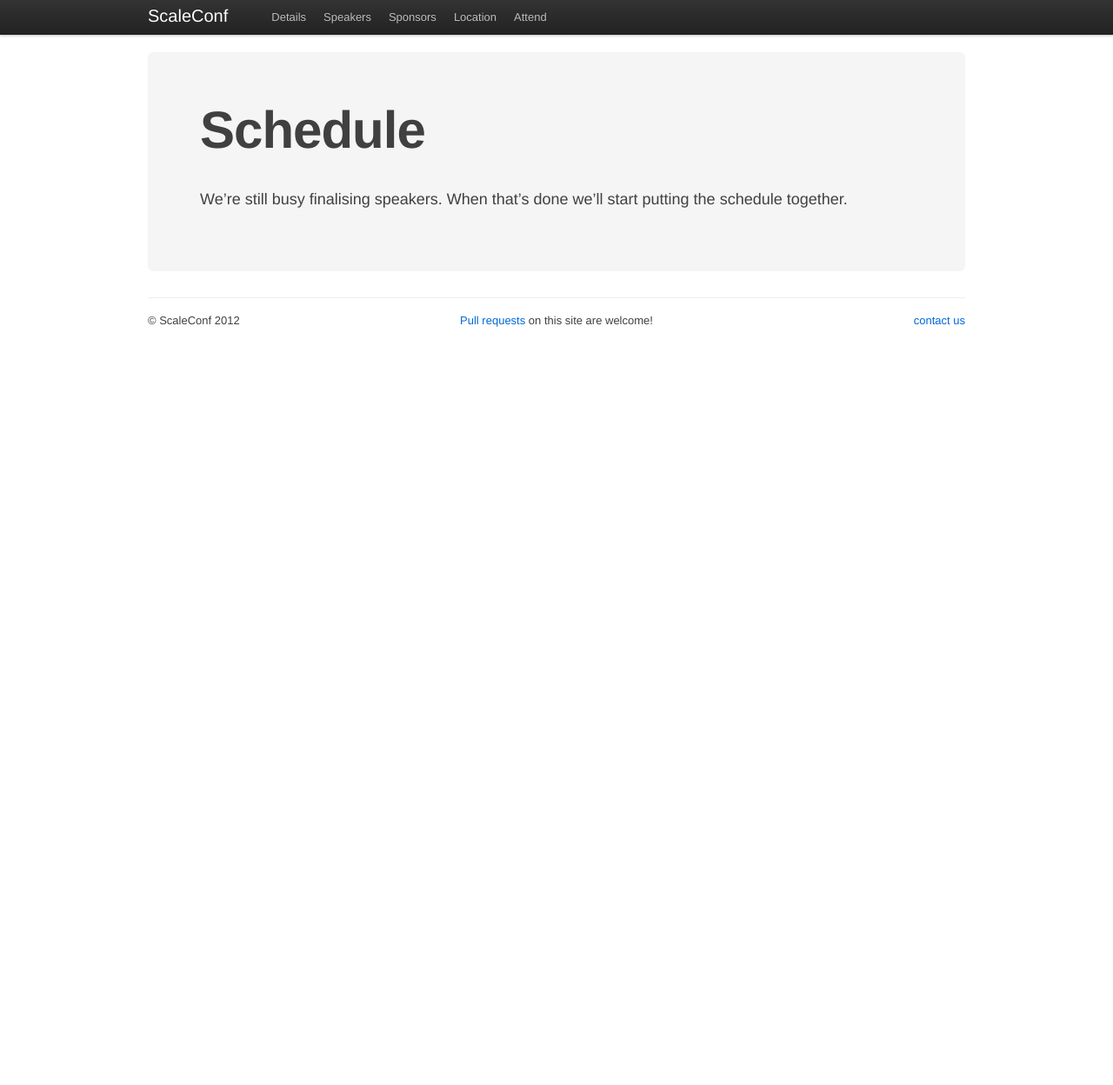
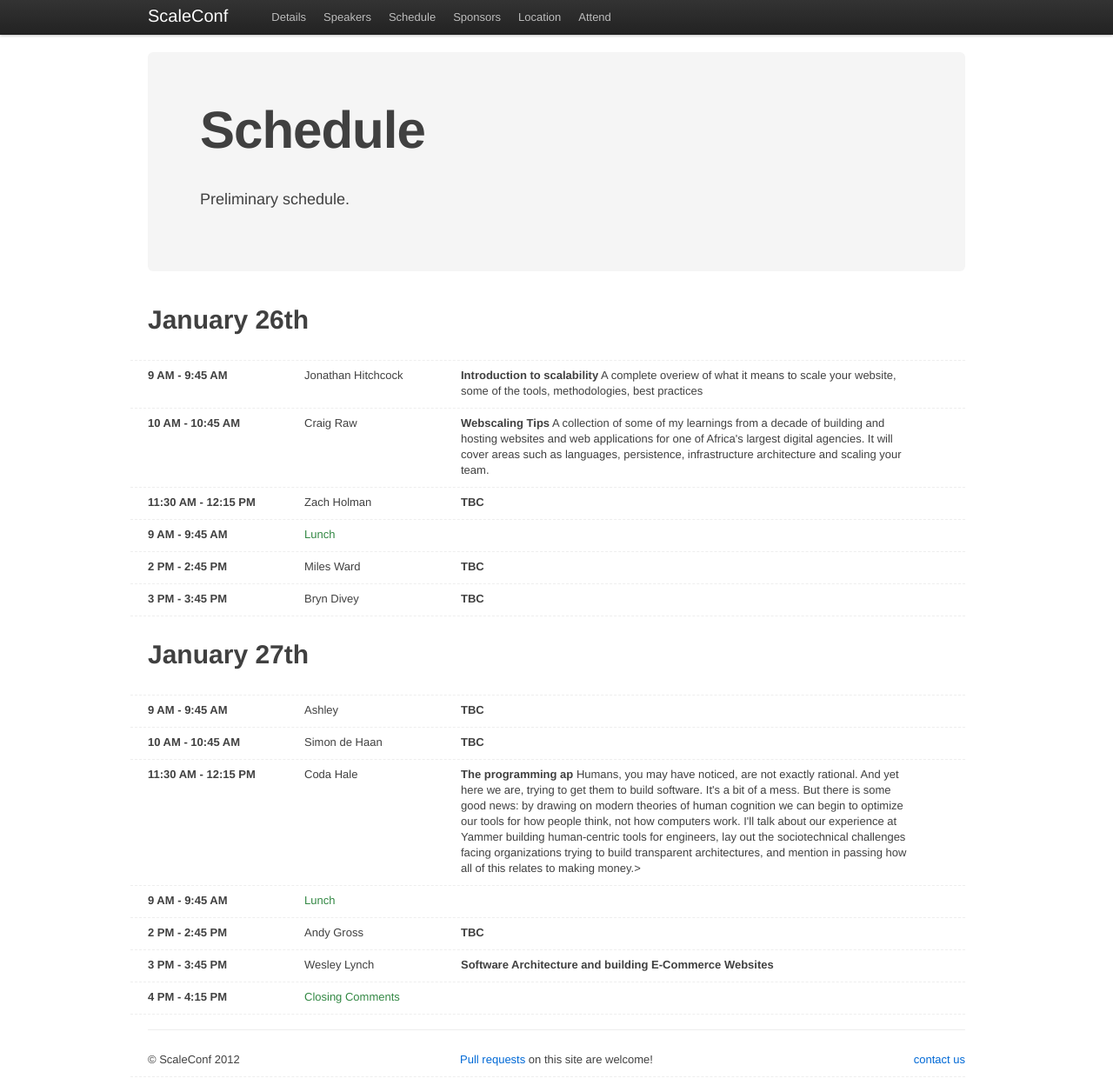
Before and after one commit to scaleconf/scaleconf.github.com, a Jekyll site: the page built from schedule.html, in a window 1280 px wide and 1248 px high. Shown: the whole window at 87% size. Built offline with Jekyll 4.4.1, drawn with Linux system fonts in a browser that asks for light colours; Markdown is read by kramdown in place of the engine named in the settings.

Commit message:
schedule pass 1

```diff
--- a/_config.yml
+++ b/_config.yml
@@ -7,6 +7,8 @@ navigation:
   text: Details
 - url: /speakers
   text: Speakers
+- url: /schedule
+  text: Schedule
 - url: /sponsors
   text: Sponsors
 - url: /location
--- a/schedule.html
+++ b/schedule.html
@@ -3,9 +3,128 @@ layout: page
 title: Schedule
 meta-description: The programme for the Scaleconf, a conference focusing on web scalability
 ---
-      <!-- Main hero unit for a primary marketing message or call to action -->
-      <div class="hero-unit">
-          <h1>Schedule</h1>
-          <br/><br/>
-          <p>We&#8217;re still busy finalising speakers. When that&#8217;s done we&#8217;ll start putting the schedule together.</p>
-      </div>
+
+<style type='text/css'>
+    .row { border-bottom: dashed 1px #eee; padding: 8px 0 10px 0;}
+    .hl { color: #384; }
+</style>
+
+<!-- Main hero unit for a primary marketing message or call to action -->
+<div class="hero-unit">
+    <h1>Schedule</h1>
+    <br/><br/>
+    <p>Preliminary schedule.</p>
+</div>
+
+<div class="row">
+    <div class="span8">
+        <h1>January 26th</h1>
+    </div>
+</div>
+
+<div class="row">
+    <div class="span3"><b> 9 AM - 9:45 AM </b></div>
+    <div class="span3">Jonathan Hitchcock</div>
+    <div class="span9">
+        <b>Introduction to scalability</b>
+        A complete overiew of what it means to scale your website, some of the tools, methodologies, best practices
+    </div>
+</div>
+
+<div class="row">
+    <div class="span3"><b> 10 AM - 10:45 AM </b></div>
+    <div class="span3">Craig Raw</div>
+    <div class="span9">
+        <b>Webscaling Tips</b>
+        A collection of some of my learnings from a decade of building and hosting websites and web applications for one of Africa's largest digital agencies. It will cover areas such as languages, persistence, infrastructure architecture and scaling your team.
+    </div>
+</div>
+
+<div class="row">
+    <div class="span3"><b> 11:30 AM - 12:15 PM </b></div>
+    <div class="span3">Zach Holman</div>
+    <div class="span9">
+        <b>TBC</b>
+    </div>
+</div>
+
+<div class="row">
+    <div class="span3"><b> 9 AM - 9:45 AM </b></div>
+    <div class="span3 hl">Lunch</div>
+</div>
+
+<div class="row">
+    <div class="span3"><b> 2 PM - 2:45 PM </b></div>
+    <div class="span3">Miles Ward</div>
+    <div class="span9">
+        <b>TBC</b>
+    </div>
+</div>
+
+<div class="row">
+    <div class="span3"><b> 3 PM - 3:45 PM </b></div>
+    <div class="span3">Bryn Divey</div>
+    <div class="span9">
+        <b>TBC</b>
+    </div>
+</div>
+
+<!-- ------------ -->
+
+<div class="row">
+    <div class="span8">
+        <br/>
+        <h1>January 27th</h1>
+    </div>
+</div>
+
+<div class="row">
+    <div class="span3"><b> 9 AM - 9:45 AM </b></div>
+    <div class="span3">Ashley</div>
+    <div class="span9">
+        <b>TBC</b>
+    </div>
+</div>
+
+<div class="row">
+    <div class="span3"><b> 10 AM - 10:45 AM </b></div>
+    <div class="span3">Simon de Haan</div>
+    <div class="span9">
+        <b>TBC</b>
+    </div>
+</div>
+
+<div class="row">
+    <div class="span3"><b> 11:30 AM - 12:15 PM </b></div>
+    <div class="span3">Coda Hale</div>
+    <div class="span9">
+        <b>The programming ap</b>
+        Humans, you may have noticed, are not exactly rational. And yet here we are, trying to get them to build software. It's a bit of a mess. But there is some good news: by drawing on modern theories of human cognition we can begin to optimize our tools for how people think, not how computers work. I'll talk about our experience at Yammer building human-centric tools for engineers, lay out the sociotechnical challenges facing organizations trying to build transparent architectures, and mention in passing how all of this relates to making money.>
+    </div>
+</div>
+
+<div class="row">
+    <div class="span3"><b> 9 AM - 9:45 AM </b></div>
+    <div class="span3 hl">Lunch</div>
+</div>
+
+<div class="row">
+    <div class="span3"><b> 2 PM - 2:45 PM </b></div>
+    <div class="span3">Andy Gross</div>
+    <div class="span9">
+        <b>TBC</b>
+    </div>
+</div>
+
+<div class="row">
+    <div class="span3"><b> 3 PM - 3:45 PM </b></div>
+    <div class="span3">Wesley Lynch</div>
+    <div class="span9">
+        <b>Software Architecture and building E-Commerce Websites</b>
+    </div>
+</div>
+
+<div class="row">
+    <div class="span3"><b> 4 PM - 4:15 PM </b></div>
+    <div class="span3 hl">Closing Comments</div>
+</div>
```
